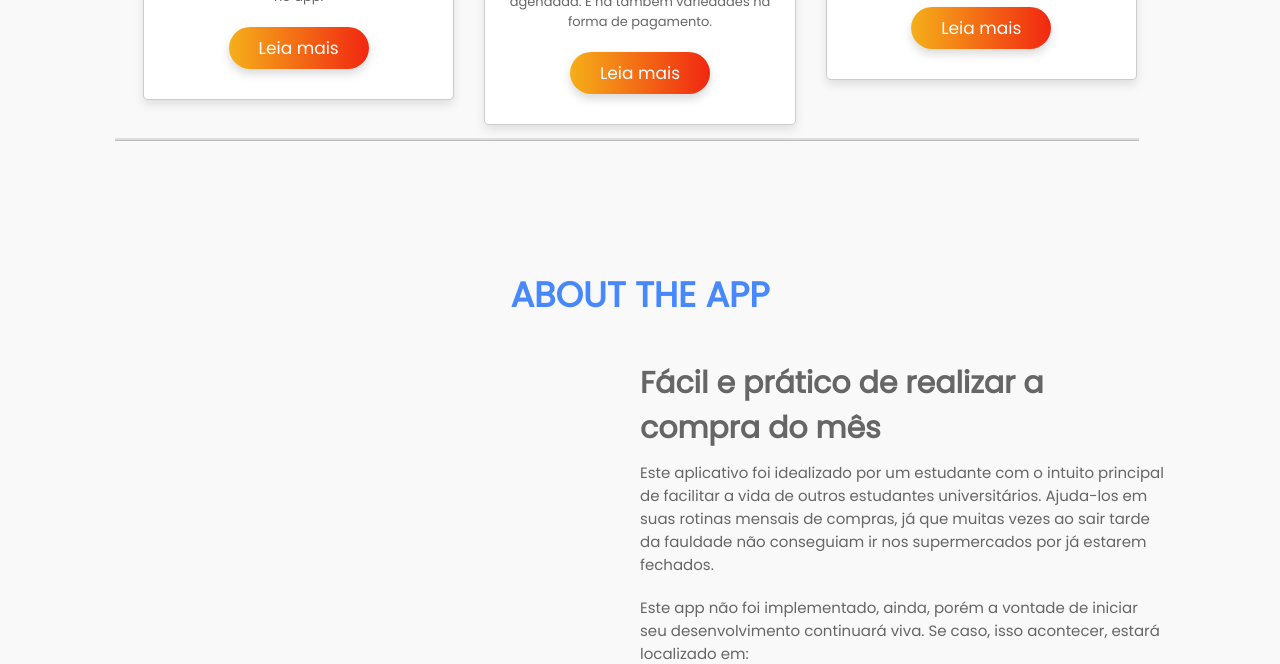
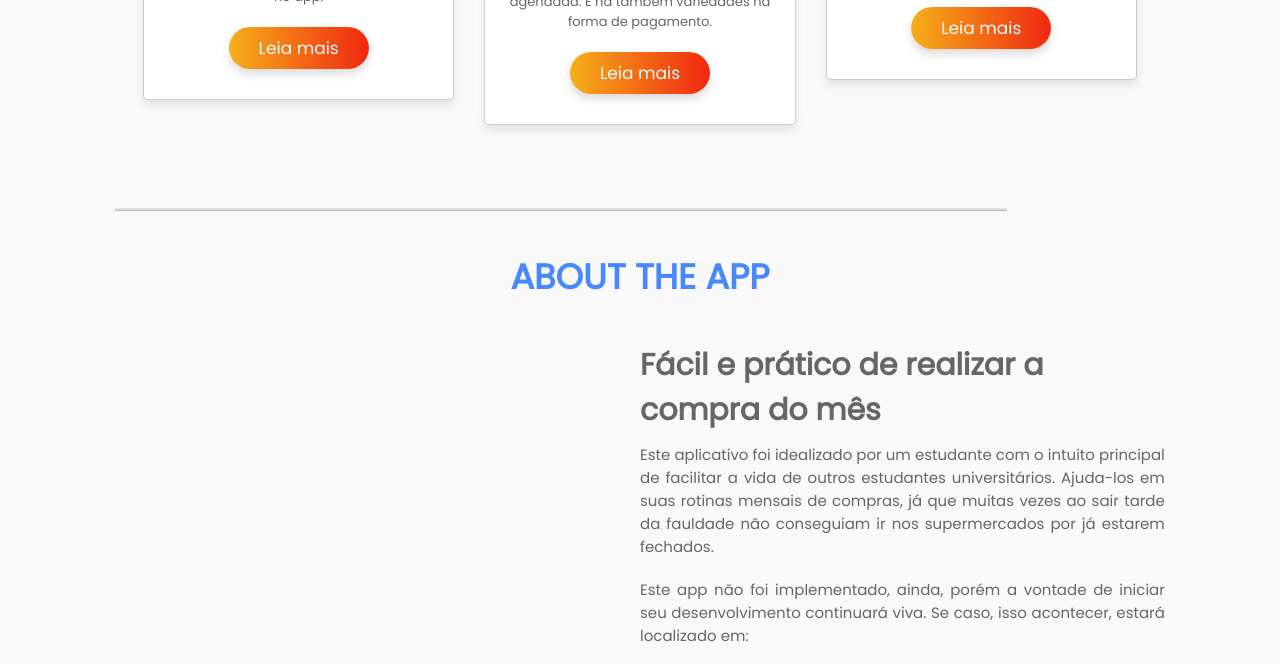
Before and after one commit to Caio-mizuno/salvatempo.github.io, a plain HTML site: page index.html in a window 1280 px wide. Shown: the part 1447-2111 px from the top of the page. Drawn offline with Linux system fonts and the light colour scheme; files whose address does not match are found by name; a web font is replaced by a local one.

Commit message:
confirmar em 'main'

```diff
--- a/css/styles.css
+++ b/css/styles.css
@@ -313,12 +313,12 @@ header label{
     background-size: cover;
     background-position: center;
     padding-bottom: 3rem;
+    padding-top: 10%;
 }
 .about .linha
 {
-    width: 80%;
+    width: 85%;
     margin-top: -7%;
-    position: absolute;
     border: 1px solid rgba(0, 0, 0, 0.1);
     box-shadow: 0px 1px 0.5px rgb(0 0 0 / 25%);
 }
@@ -350,6 +350,7 @@ header label{
     font-size: 1.5rem;
     color:#666;
     padding:1rem 0;
+    text-align: justify;
 }
 
 .about .column .content .buttons a:last-child{
@@ -441,7 +442,6 @@ header label{
         padding-bottom: 0;
         background-position: right;
     }
-    .about .linha{ width: 75%;}
     .about .buttons
     {
         font-size: 8pt;
```
